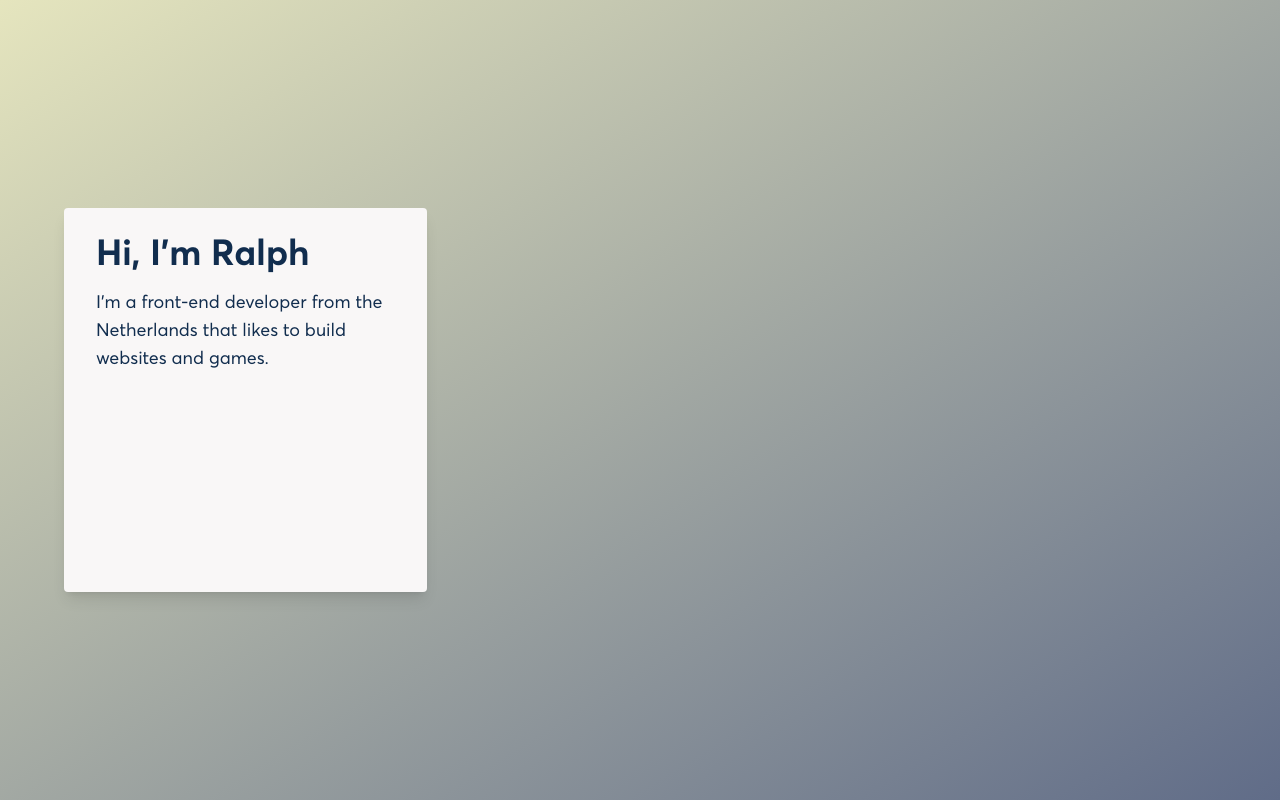
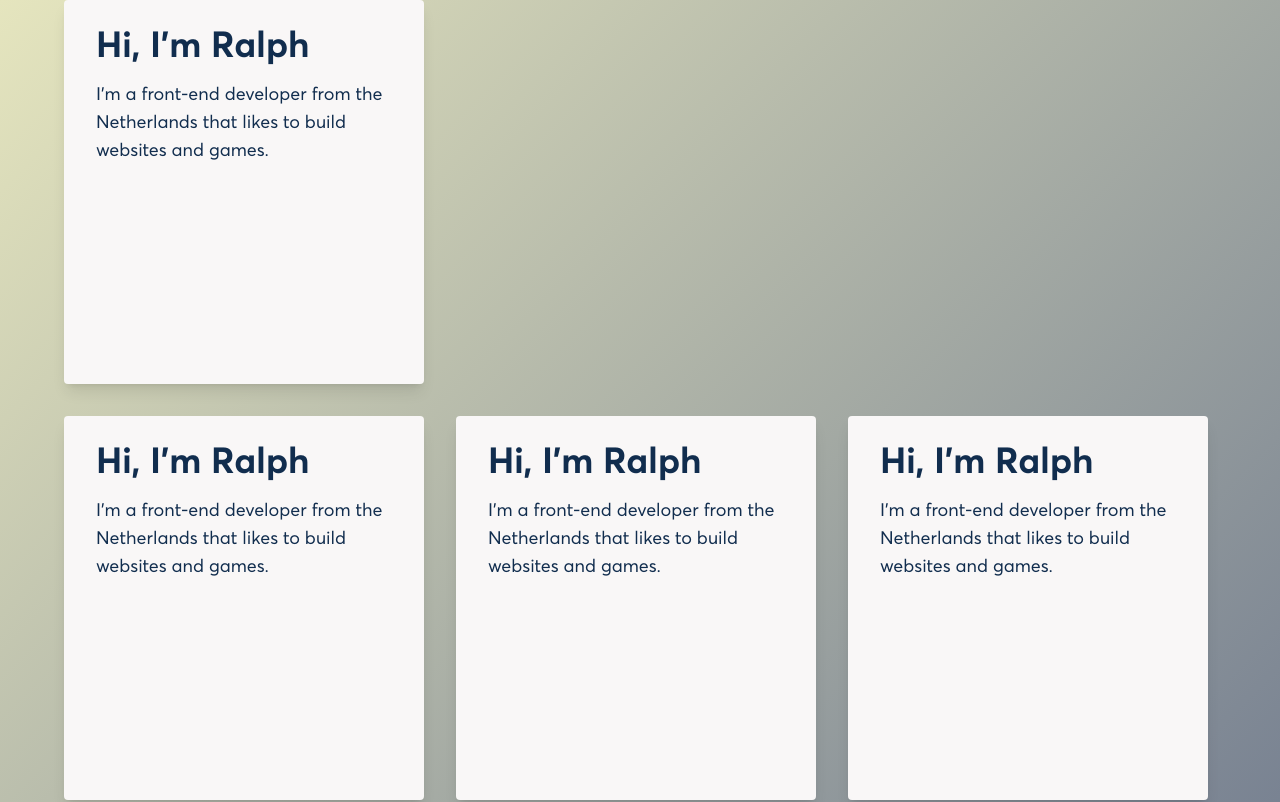
Before and after one commit to Ralphvandodewaard/project-ralph, a Vue app: page / in a window 1280 px wide. Shown: the top 802 px of the page. Built offline with nearby package versions, Linux system fonts and the light colour scheme.

Commit message:
Use flex instead of grid for projects positioning

```diff
--- a/src/App.vue
+++ b/src/App.vue
@@ -1,5 +1,5 @@
 <template>
-  <div class="flex justify-center bg-gradient-to-br from-gradient-light to-gradient-dark font-averta">
+  <div class="flex justify-center min-h-screen px-8 bg-gradient-to-br from-gradient-light to-gradient-dark font-averta">
     <RouterView/>
   </div>
 </template>
--- a/src/components/ContentWrapper.vue
+++ b/src/components/ContentWrapper.vue
@@ -1,5 +1,5 @@
 <template>
-  <div class="flex flex-col gap-4 h-96 px-8 py-6 bg-cloud text-primary rounded shadow-lg">
+  <div class="flex flex-col gap-4 w-90 h-96 px-8 py-6 bg-cloud text-primary rounded shadow-lg">
     <h2 class="text-4xl font-bold">
       {{ label }}
     </h2>
--- a/src/views/HomeView.vue
+++ b/src/views/HomeView.vue
@@ -1,6 +1,22 @@
 <template>
-  <div class="flex items-center min-h-screen">
-    <div class="grid grid-cols-3 gap-8 max-w-6xl">
+  <div class="flex flex-grow flex-col gap-8 max-w-6xl pb-16">
+    <ContentWrapper
+      label="Hi, I'm Ralph"
+      description="I'm a front-end developer from the Netherlands that likes to build websites and games."
+    />
+    <div class="flex flex-wrap gap-8">
+      <ContentWrapper
+        label="Hi, I'm Ralph"
+        description="I'm a front-end developer from the Netherlands that likes to build websites and games."
+      />
+      <ContentWrapper
+        label="Hi, I'm Ralph"
+        description="I'm a front-end developer from the Netherlands that likes to build websites and games."
+      />
+      <ContentWrapper
+        label="Hi, I'm Ralph"
+        description="I'm a front-end developer from the Netherlands that likes to build websites and games."
+      />
       <ContentWrapper
         label="Hi, I'm Ralph"
         description="I'm a front-end developer from the Netherlands that likes to build websites and games."
--- a/tailwind.config.js
+++ b/tailwind.config.js
@@ -3,7 +3,7 @@ module.exports = {
   theme: {
     extend: {
       fontFamily: {
-        averta: ['AvertaStd'],
+        averta: ['AvertaStd']
       },
       colors: {
         gradient: {
@@ -15,6 +15,9 @@ module.exports = {
           DEFAULT: '#112D4E'
         },
         cloud: '#F9F7F7'
+      },
+      width: {
+        90: '22.5rem'
       }
     }
   },
```
